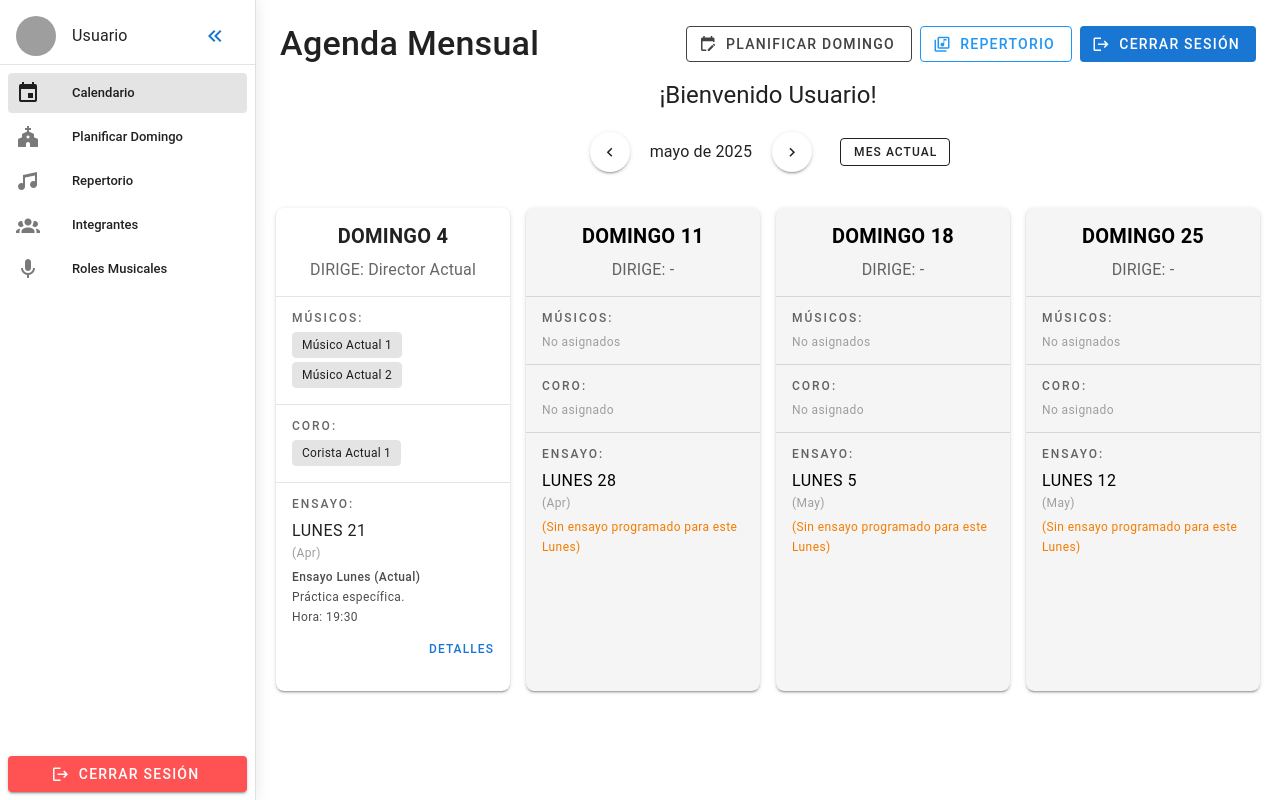
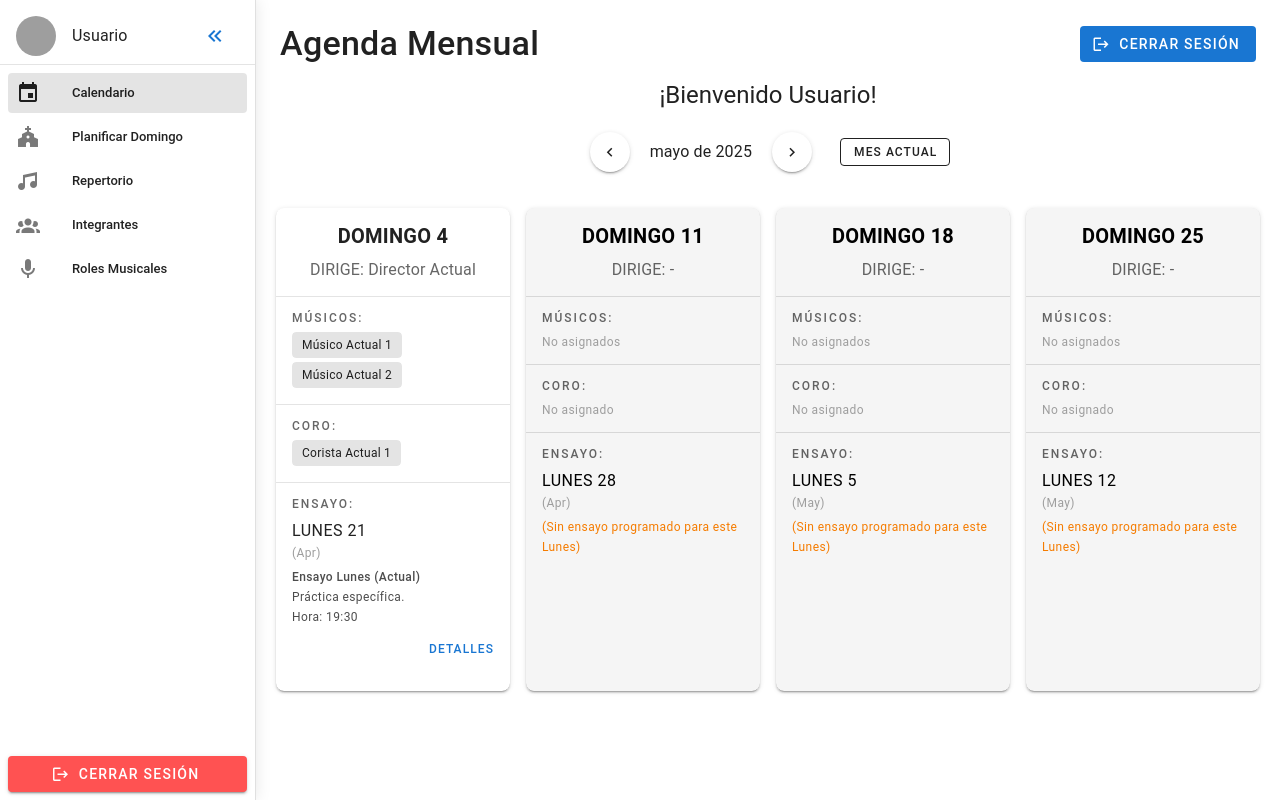
Before and after one commit to mvunab/music-admin, a Vue app in the folder frontend/music-admin/: page /calendar in a window 1280 px wide. Built offline with nearby package versions, Linux system fonts and the light colour scheme; no server answers; sample sign-in values are in the browser's storage; grey boxes are pictures that could not be loaded; what vue-html-to-paper would draw is missing.

Commit message:
Update BandCalendarView.vue

```diff
--- a/frontend/music-admin/src/views/BandCalendarView.vue
+++ b/frontend/music-admin/src/views/BandCalendarView.vue
@@ -8,12 +8,7 @@
 
           <!-- Botones solo en md+ -->
           <div class="d-none d-md-flex ga-2 flex-wrap">
-            <v-btn to="/plan-domingo" color="secondary" variant="outlined" prepend-icon="mdi-calendar-edit">
-              Planificar Domingo
-            </v-btn>
-            <v-btn to="/repertorio" color="info" variant="outlined" prepend-icon="mdi-music-box-multiple-outline">
-              Repertorio
-            </v-btn>
+
             <v-btn @click="logout" color="primary" variant="flat" prepend-icon="mdi-logout">
               Cerrar Sesión
             </v-btn>
```
